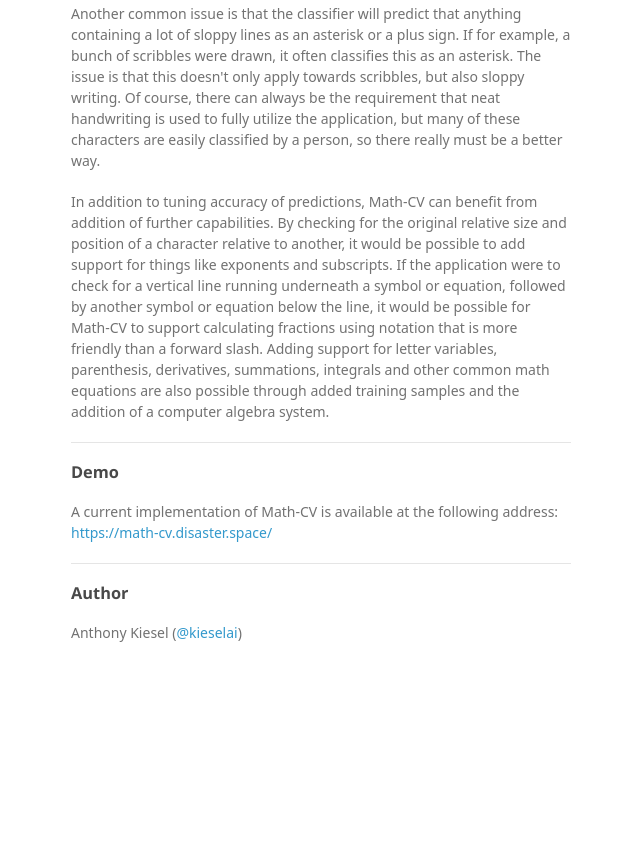
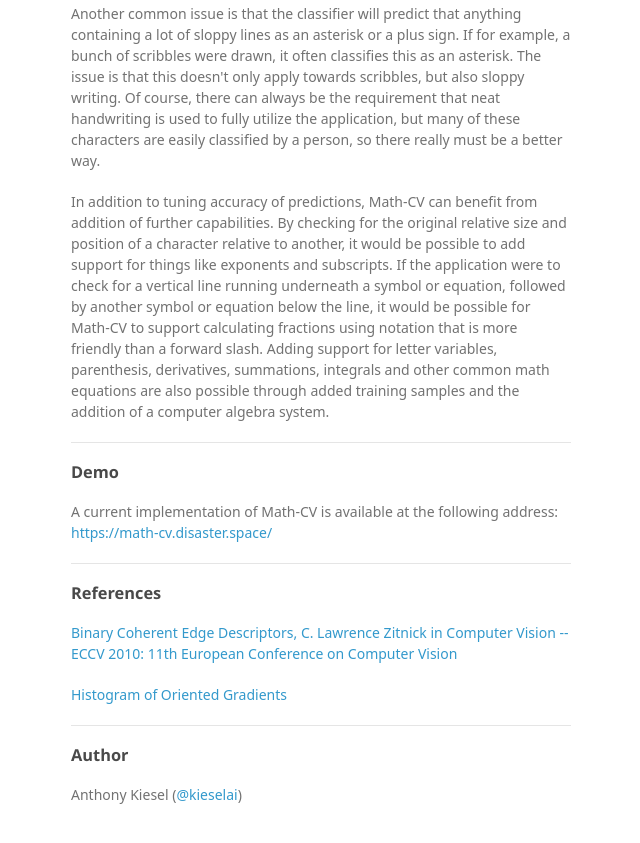
Before and after one commit to kieselai/Math-CV, a plain HTML site: page index.html in a window 1280 px wide. Shown: the part 3761-4604 px from the top of the page, without its empty margins (499-1139 px from the left). Before the commit the page ends 4474 px from the top, so only its background shows below. Drawn offline with Linux system fonts and the light colour scheme; a web font is replaced by a local one.

```diff
--- a/index.html
+++ b/index.html
@@ -116,6 +116,15 @@
 <hr>
 
 <h3>
+<a id="references" class="anchor" href="#references" aria-hidden="true"><span aria-hidden="true" class="octicon octicon-link"></span></a>References</h3>
+
+<p><a href="https://books.google.com/books?id=1JHSxDHSCYAC&amp;pg=PA170&amp;lpg=PA170&amp;dq=hog+values+recognition+length+sensitivity&amp;source=bl&amp;ots=EC3-xeRCSe&amp;sig=rmqih9AlDjBK5Fefd42SjLGoFdE&amp;hl=en&amp;sa=X&amp;ved=0ahUKEwiVpLTnv_TQAhUrqVQKHbRFBpUQ6AEILjAD#v=onepage&amp;q=hog%20values%20recognition%20length%20sensitivity&amp;f=false">Binary Coherent Edge Descriptors, C. Lawrence Zitnick in Computer Vision -- ECCV 2010: 11th European Conference on Computer Vision</a></p>
+
+<p><a href="https://en.wikipedia.org/wiki/Histogram_of_oriented_gradients">Histogram of Oriented Gradients</a></p>
+
+<hr>
+
+<h3>
 <a id="author" class="anchor" href="#author" aria-hidden="true"><span aria-hidden="true" class="octicon octicon-link"></span></a>Author</h3>
 
 <p>Anthony Kiesel (<a href="https://github.com/kieselai">@kieselai</a>)</p>
```
Also changed, not shown: params.json (+1 -1 lines).
